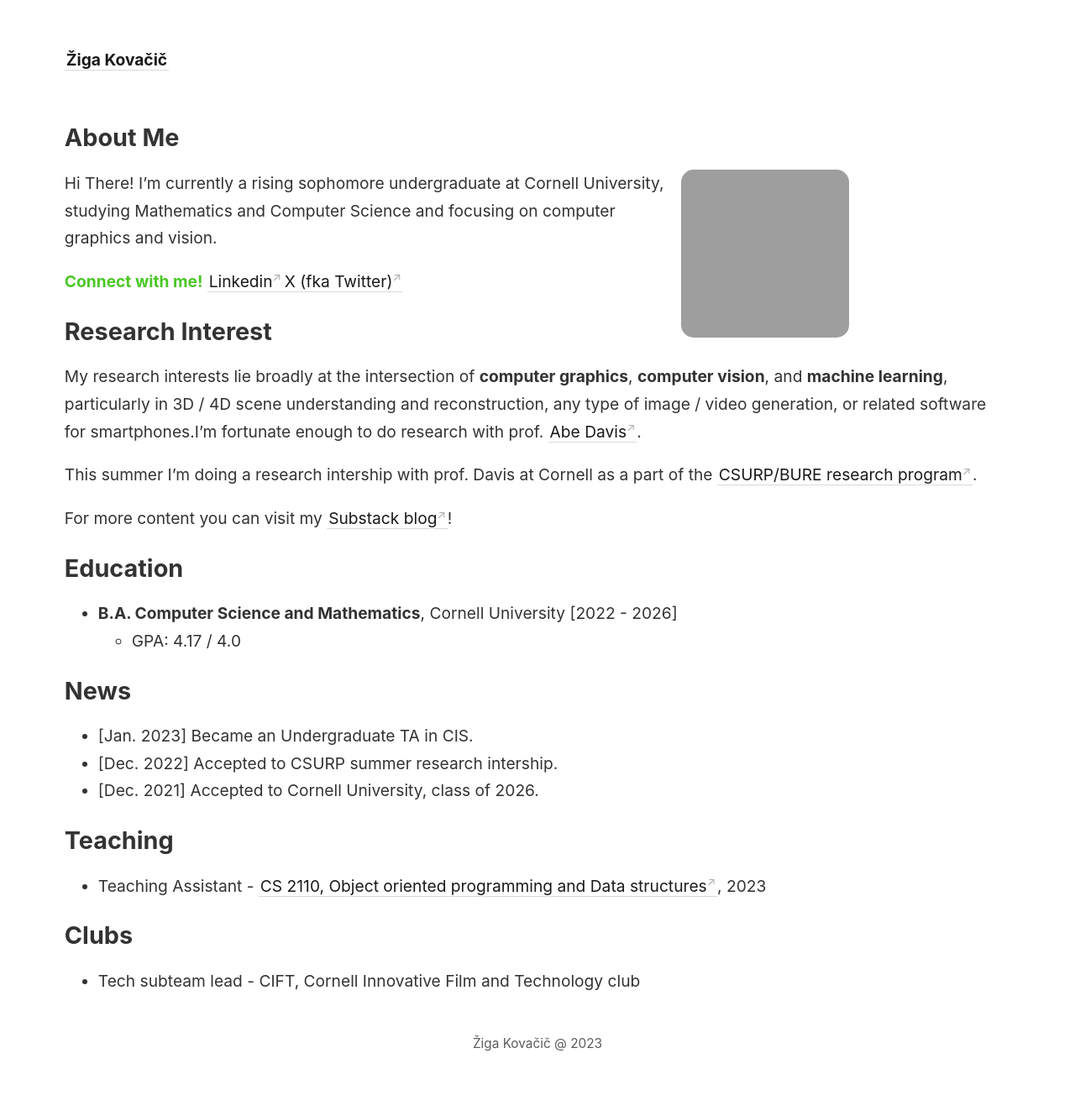
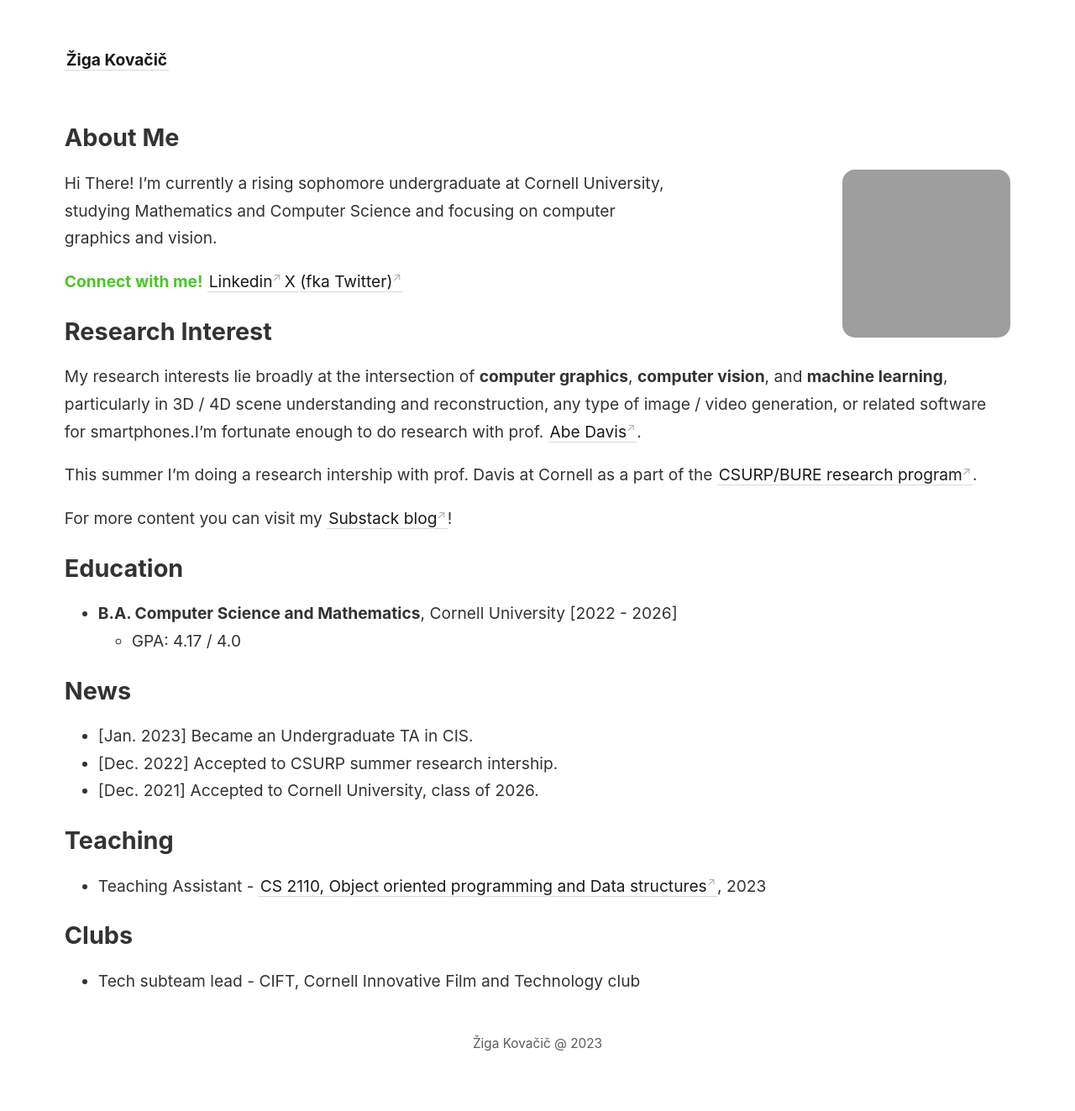
Before and after one commit to zzigak/mdbased, a Jekyll site: the page built from _pages/about.md, in a window 1280 px wide. Shown: the whole page at 84% size. Built offline with Jekyll 4.4.1, drawn with Linux system fonts in a browser that asks for light colours; grey boxes are pictures that could not be loaded.

```diff
--- a/_sass/_style.scss
+++ b/_sass/_style.scss
@@ -41,7 +41,7 @@
   display: block;
   margin-top: 0;
   margin-bottom: 0;
-  margin-right: 10em;
+  margin-left: 10em;
   max-height: 75vh;
   border-radius: $border-radius;
 
```
